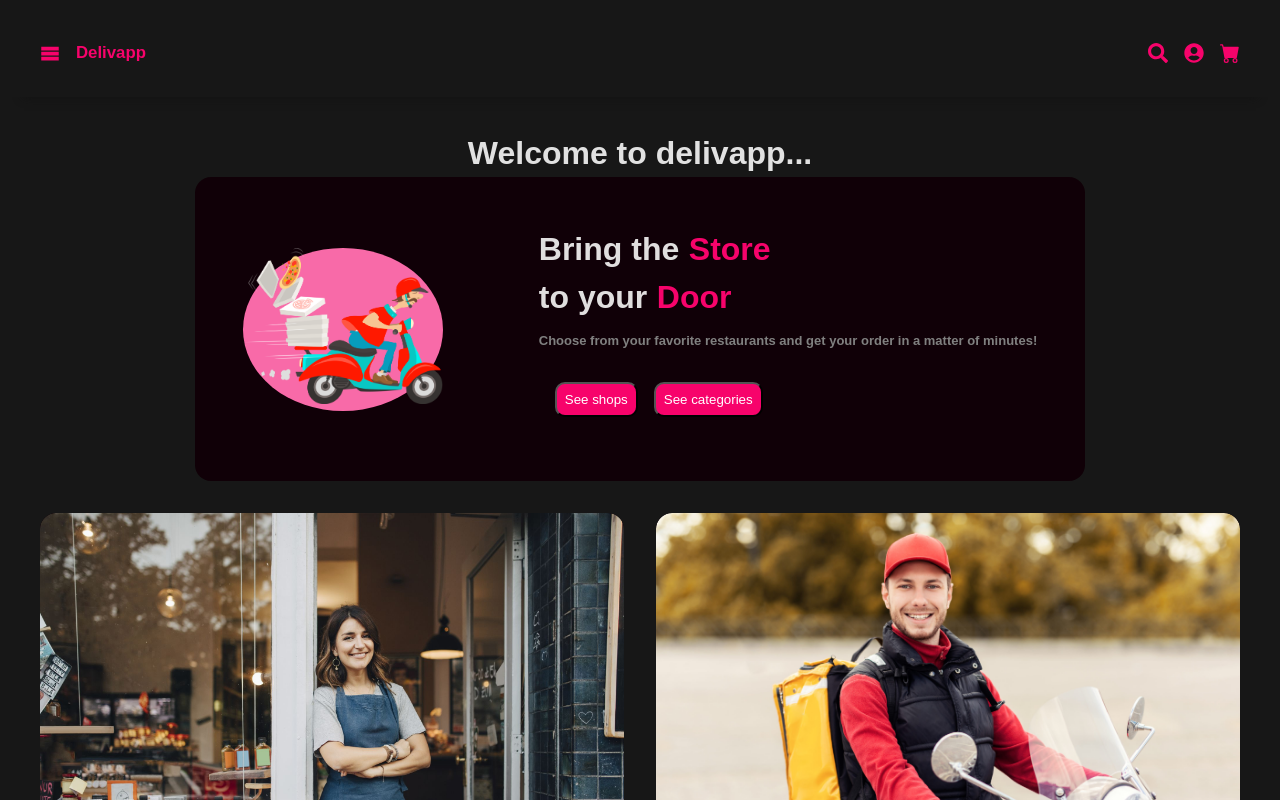
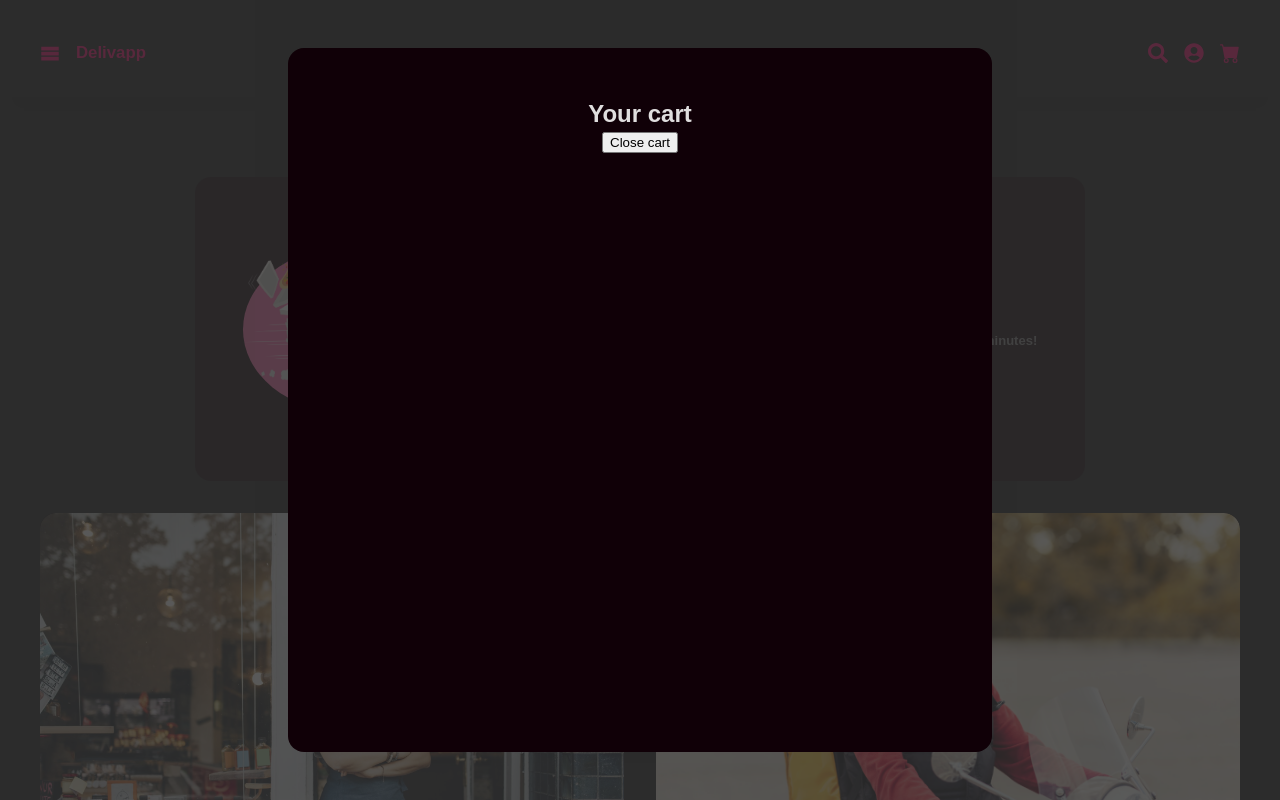
Before and after one commit to RinnAnd/deliv-app, a React (Vite) app in the folder client/: page / in a window 1280 px wide. Both pictures are taken after a click on the element 1230 px from the left and 52 px from the top of the page. Shown: the top 800 px of the page. Built offline with nearby package versions, Linux system fonts and the light colour scheme; a web font is replaced by a local one.

Commit message:
cart modal

```diff
--- a/client/src/components/Header/Header.scss
+++ b/client/src/components/Header/Header.scss
@@ -38,16 +38,15 @@ span:hover {
 
 .cartSize {
     position: absolute;
-    right: 3rem;
+    right: 2.8rem;
     top: 2.8rem;
     color: white;
-    font-size: 1rem;
+    font-size: 0.7rem;
     margin: 0;
-    padding: 0;
+    padding: 0 6px;
     animation: popIn 0.3s;
     background-color: var(--second);
     border-radius: 100%;
-    aspect-ratio: 3/1;
 }
 
 @keyframes popIn {
@@ -55,6 +54,6 @@ span:hover {
         font-size: 0;
     }
     100% {
-        font-size: 1rem;
+        font-size: 0.7rem;
     }
 }
--- a/client/src/components/Header/Header.tsx
+++ b/client/src/components/Header/Header.tsx
@@ -7,14 +7,19 @@ import Logo from '../logo/Logo';
 import { useState } from 'react';
 import { useNavigate } from 'react-router-dom';
 import { useAppSelector } from '../../redux/store/store';
+import Modal from '../Modal/Modal';
 
 const Header = () => {
 
-  const [bar, setBar] = useState<boolean>(false)
+  const [modal, setModal] = useState(false)
 
   const cartSize:number = useAppSelector(state => state.cart.products.length)
 
   const navigate = useNavigate()
+
+  const toggle = () => {
+    setModal(!modal)
+  }
 
   return (
     <div className="header_main">
@@ -26,10 +31,11 @@ const Header = () => {
         <div className="nav_right">
             <span><FaSearch size={20}/></span>
             <span><FaUserCircle size={20}/></span>
-            <span><BsCartFill size={20}/></span>
+            <span onClick={toggle}><BsCartFill size={20}/></span>
         </div>
         {cartSize >= 1 ? ( <span className='cartSize'>{cartSize}</span>) : null}
       </nav>
+      {modal ? <Modal modal={modal} setModal={setModal}/> : <></>}
     </div>
   );
 };
--- /dev/null
+++ b/client/src/components/Modal/Modal.scss
@@ -0,0 +1,27 @@
+.modal {
+    position: absolute;
+    top: 50%;
+    left: 50%;
+    transform: translate(-50%, -50%);
+    background-color: var(--back);
+    padding: 2rem;
+    border-radius: 1rem;
+    height: 80%;
+    width: 50%;
+    display: flex;
+    flex-direction: column;
+    align-items: center;
+    overflow-y: scroll;
+    overflow-x: hidden;
+}
+
+.overlay {
+    width: 100vw;
+    height: 100vh;
+    top: 0;
+    left: 0;
+    right: 0;
+    bottom: 0;
+    background-color: rgba(49, 49, 49, 0.8);
+    position: fixed;
+}
--- /dev/null
+++ b/client/src/components/Modal/Modal.tsx
@@ -0,0 +1,31 @@
+import { useAppSelector } from "../../redux/store/hooks";
+import './Modal.scss'
+import ModalCard from "../ModalCard/ModalCard";
+
+interface ModalProps {
+    modal: boolean;
+    setModal: React.Dispatch<React.SetStateAction<boolean>>;
+}
+
+const Modal = ({modal, setModal}:ModalProps) => {
+
+    const toggle = () => {
+        setModal(!modal)
+    }
+
+    const cart = useAppSelector(state => state.cart.products)
+
+  return (
+    <div className="overlay">
+        <div className="modal">
+            <h2>Your cart</h2>
+            {cart.map(product => (
+                <ModalCard key={product.dish_id} title={product.title} image={product.image} price={product.price}/>
+            ))}
+            <button onClick={toggle}>Close cart</button>
+        </div>
+    </div>
+  )
+}
+
+export default Modal
--- /dev/null
+++ b/client/src/components/ModalCard/ModalCard.scss
@@ -0,0 +1,29 @@
+.modal_card_box {
+    background-color: var(--third);
+    padding: 0.5rem 1rem;
+    margin: 0.5rem 0;
+    width: 90%;
+}
+
+.modal_content {
+    display: flex;
+    flex-direction: row;
+    justify-content: space-between;
+    align-items: center;
+}
+
+.modal_img {
+    width: 5rem;
+    aspect-ratio: 1;
+    object-fit: cover;
+    border-radius: 1rem;
+    background-color: white;
+    box-shadow: 0.5rem 0.4rem 1rem rgba(39, 39, 39, 0.605);
+}
+
+.modal_data {
+    display: flex;
+    width: 70%;
+    justify-content: space-evenly;
+    align-items: center;
+}
--- /dev/null
+++ b/client/src/components/ModalCard/ModalCard.tsx
@@ -0,0 +1,23 @@
+import { Dish } from "../../redux/types"
+import './ModalCard.scss';
+
+const ModalCard = (dish: Dish) => {
+
+    const { title, image, price } = dish
+
+  return (
+    <div className="modal_card_box">
+        <div className="modal_content">
+            <div className="modal_image">
+                <img src={image} alt="noimg" className="modal_img" />
+            </div>
+            <div className="modal_data">
+                <h4>{title}</h4>
+                <p>{price}</p>
+            </div>
+        </div>
+    </div>
+  )
+}
+
+export default ModalCard
--- a/client/src/redux/store/store.ts
+++ b/client/src/redux/store/store.ts
@@ -1,9 +1,7 @@
-import { combineReducers, configureStore } from "@reduxjs/toolkit";
+import { configureStore } from "@reduxjs/toolkit";
 import { TypedUseSelectorHook, useDispatch, useSelector } from "react-redux";
 import { cartSlice } from "../slices/cartSlice"
 import { shopSlice } from "../slices/shopSlice";
-
-
 
 export const store = configureStore({
   reducer: {
```
